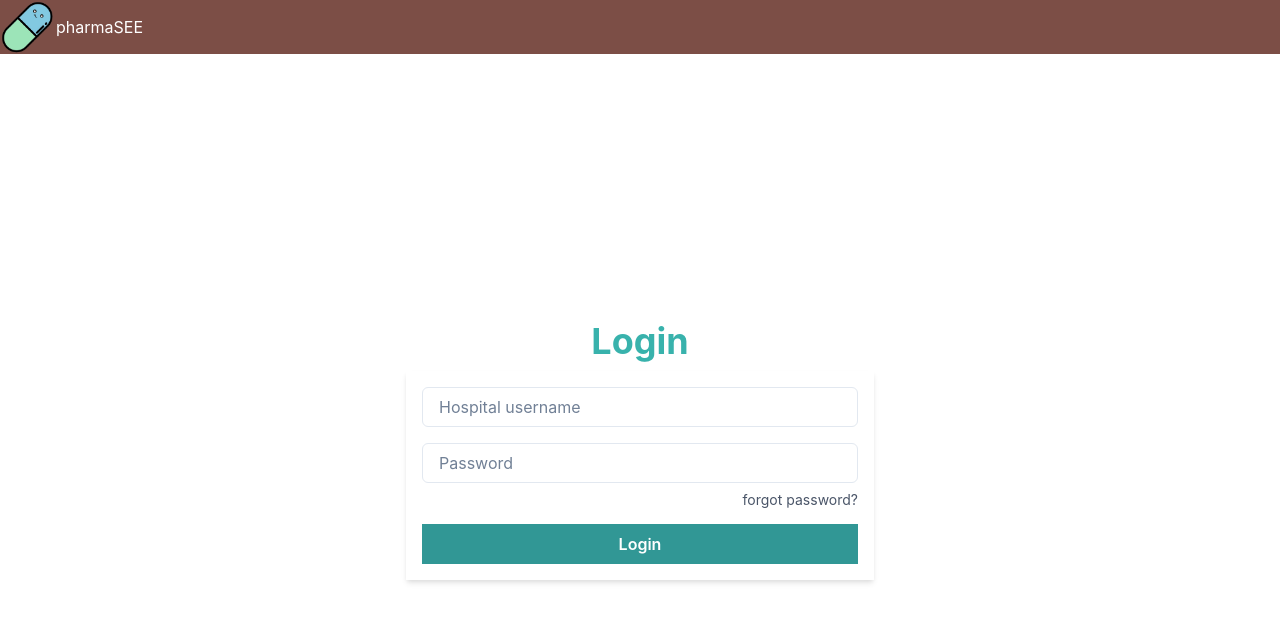
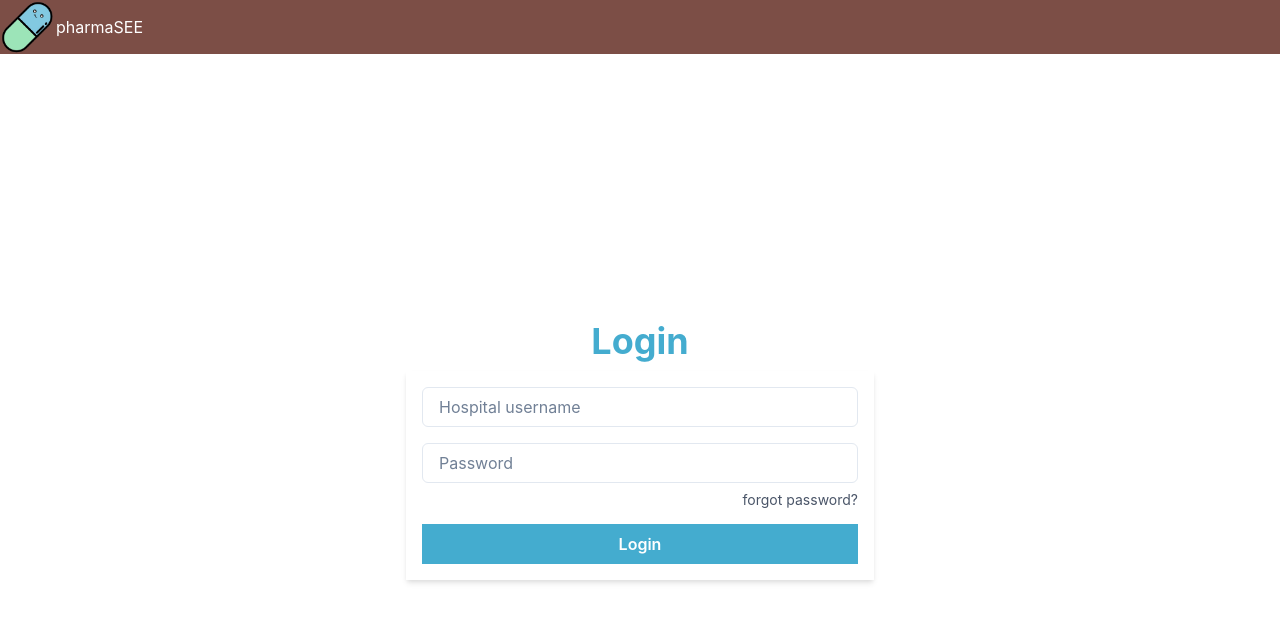
Before and after one commit to eachen1010/pharmasee_frontend, a React (Create React App) app: page /login in a window 1280 px wide. Shown: the top 622 px of the page. Built offline with nearby package versions, Linux system fonts and the light colour scheme.

Commit message:
trying to figure out this button thing

```diff
--- a/src/pages/Login.jsx
+++ b/src/pages/Login.jsx
@@ -11,6 +11,8 @@ import {
     Box,
     FormControl,
     FormHelperText,
+    ChakraProvider,
+    extendTheme
   } from "@chakra-ui/react";
 
 
@@ -36,6 +38,7 @@ const Login = () => {
         }
       };
 
+
     return (
         <>
             {/* <Flex
@@ -55,6 +58,9 @@ const Login = () => {
             justifyContent="center"
             alignItems="center"
             >
+            <Box>
+
+            </Box>
             <Stack
             flexDir="column"
             mb="2"
@@ -62,7 +68,7 @@ const Login = () => {
             alignItems="center"
             >
 
-            <Heading color="teal.400">Login</Heading>
+            <Heading color="#44ACCF">Login</Heading>
             <Box minW={{ base: "90%", md: "468px" }}>
                 <form>
                 <Stack
@@ -84,7 +90,8 @@ const Login = () => {
                     borderRadius={0}
                     type="submit"
                     variant="solid"
-                    colorScheme="teal"
+                    colorScheme='blue'
+                    backgroundColor = "#44accf"
                     width="full"
                     onClick={handleClick}
                     >
```
